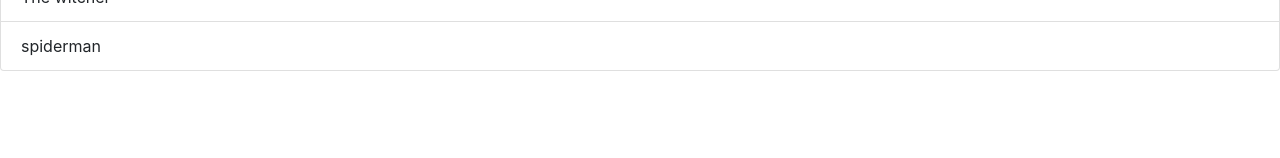
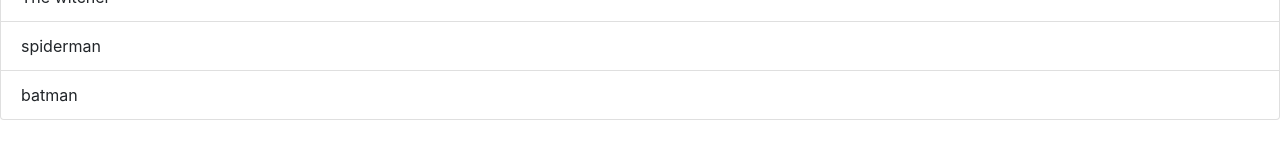
Before and after one commit to Mourad787/vebr-mourad-Mh-327665, a plain HTML site: page index.html in a window 1280 px wide. Shown: the part 546-704 px from the top of the page. Drawn offline with nearby package versions, Linux system fonts and the light colour scheme.

Commit message:
list game 9

```diff
--- a/index.html
+++ b/index.html
@@ -24,6 +24,7 @@
         <li class="list-group-item">fortnite</li>
         <li class="list-group-item">The witcher</li>
         <li class="list-group-item">spiderman</li>
+        <li class="list-group-item">batman</li>
       </ul>
 
     <!-- Optional JavaScript -->
```
